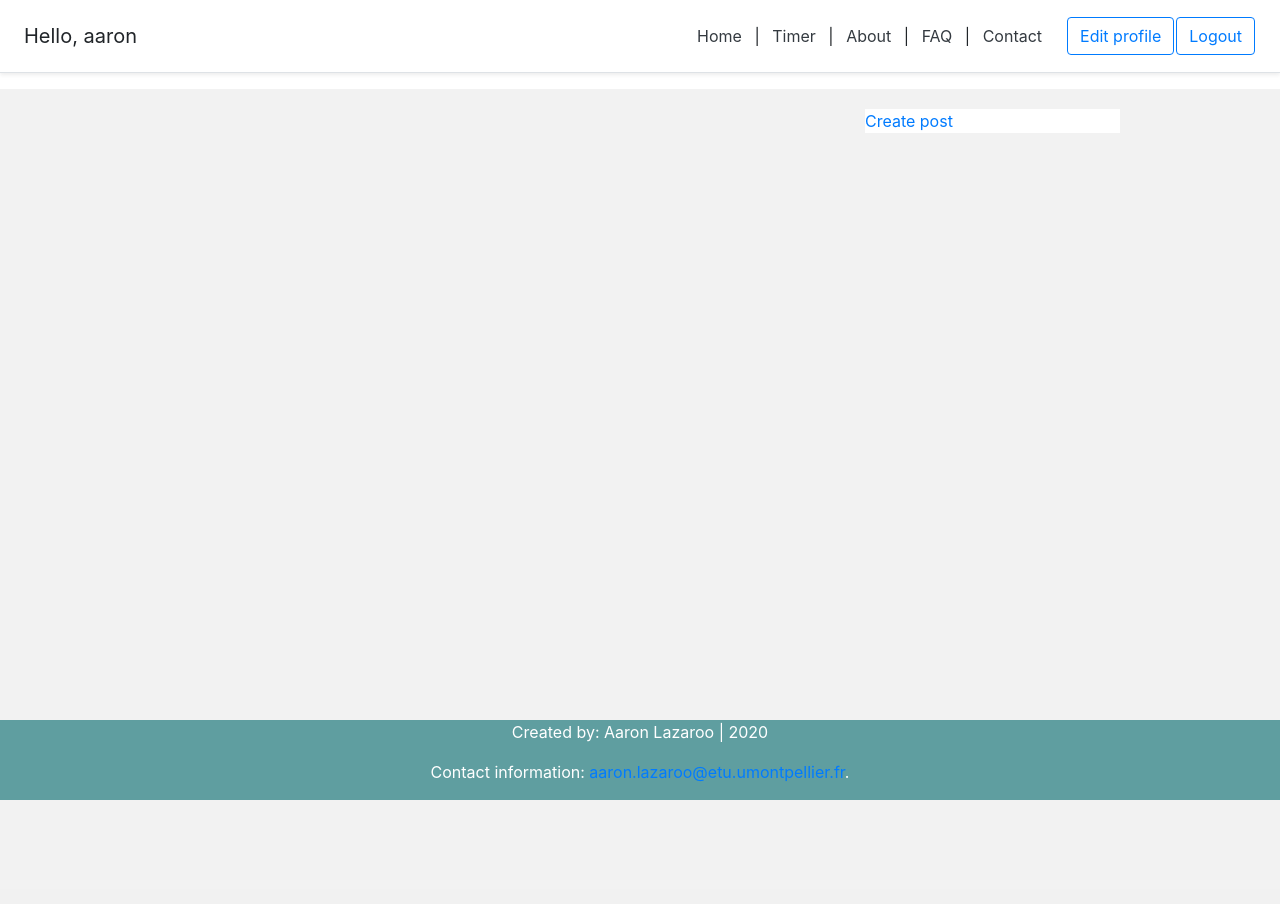
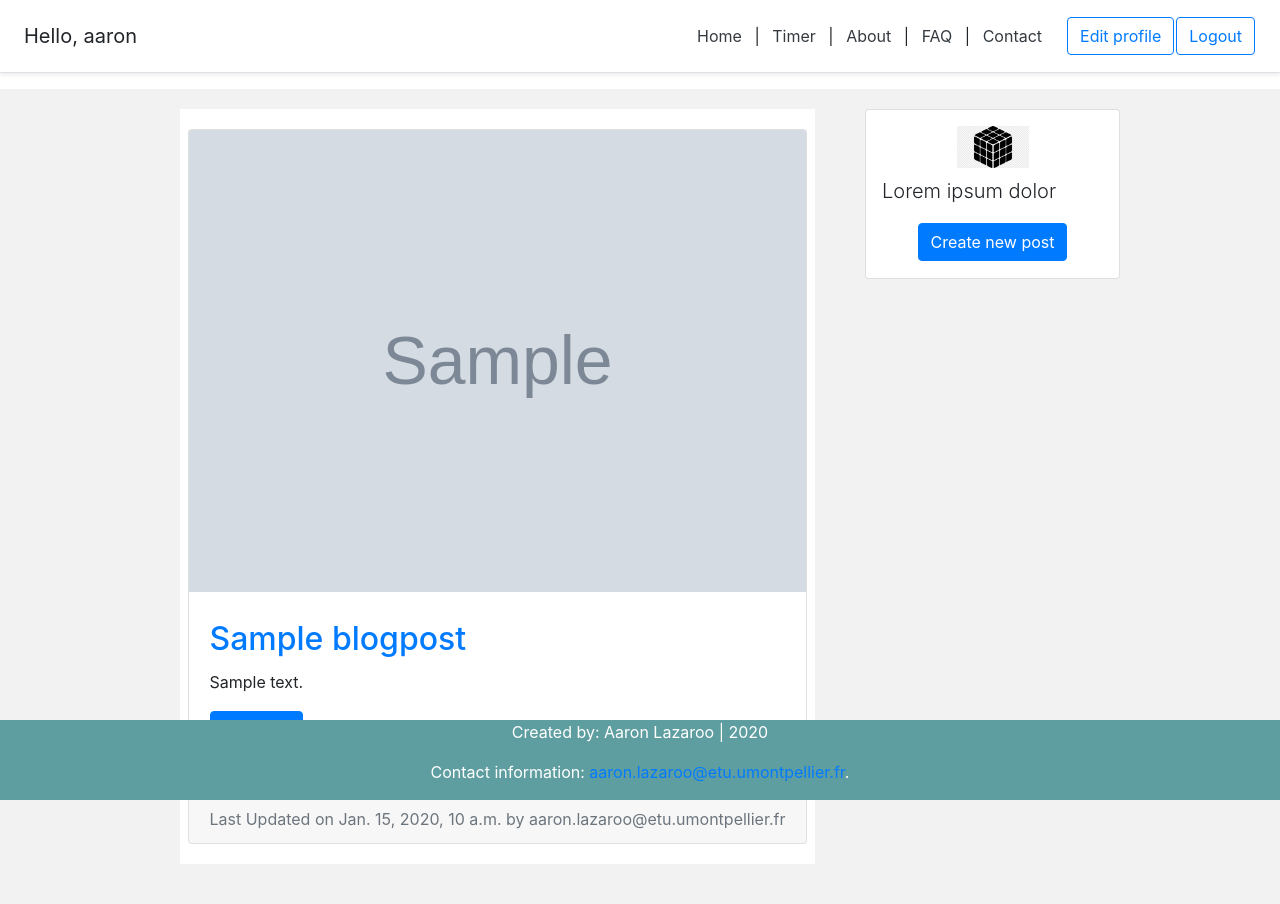
Before and after one commit to AaronLaz/ProjetWeb, a Django app: page / in a window 1280 px wide. Before the commit the page ends 800 px from the top, so only its background shows below. Run offline with Django 3.2, Linux system fonts and the light colour scheme; a user stored in the database is signed in; data comes from the database, SQL or seed files in the repository; tables that the repository leaves empty hold one stand-in row (values such as "Sample post"); grey boxes marked "Sample" are stand-in pictures; some libraries are stand-ins or nearby versions.

Commit message:
Blog feed homepage

```diff
--- a/ProjetWeb/blog/templates/blog/detail_blog.html
+++ b/ProjetWeb/blog/templates/blog/detail_blog.html
@@ -10,6 +10,10 @@
 				<div class="card-body mt-2 mb-2">
 					<h2 class="card-title">{{blog_post.title</h2>
 					<p class="card-text">{{blog_post.bod|safe}}</p> <!-- safe enables rendering of html in blog content body -->
+
+					{% if blog_post.author == request.user %}
+						<a class="btn btn-primary" href="{% url 'blog:edit' blog_post.slug %}">Edit Post</a>
+					{% endif %}
 				</div>
 				<div class="card-footer text-muted">
 					Last updated: {{blog_post.date_update}} by {{blog_post.author}}
--- /dev/null
+++ b/ProjetWeb/blog/templates/blog/snippets/blog_post_snippet.html
@@ -0,0 +1,27 @@
+<div class="container">
+	<div class="row">
+
+		<!-- Blog Post -->
+		<div class="card m-auto">
+			<a href="{% url 'blog:detail' post.slug %}">
+				<img class="card-img-top" src="{{blog_post.image.url}}">
+			</a>
+
+			<div class="card-body mt-2 mb-2">
+				<a href="{% url 'blog:detail' post.slug %}">
+					<h2 class="card-title">{{blog_post.title}}</h2>
+				</a>
+				<!-- Safe, users can include html tags, etc, vulnerable to security risks -->
+				<p class="card-text">{{blog_post.body|safe|truncatechars:300}}</p>
+				<p>
+				{% if blog_post.author == request.user %}
+					<a href="{% url 'blog:edit' blog_post.slug %}" class="btn btn-primary">Edit Post</a>
+				{% endif %}
+				</p>
+			</div>
+			<div class="card-footer text-muted">
+			  Last Updated on {{blog_post.date_updated}} by {{blog_post.author}}
+			</div>
+		</div>
+	</div>
+</div>
--- a/ProjetWeb/blog/urls.py
+++ b/ProjetWeb/blog/urls.py
@@ -2,6 +2,7 @@ from django.urls import path
 from blog.views import(
 		create_blog_view,
 		detail_blog_view,
+		edit_blog_view,
 	)
 
 app_name= 'blog'
@@ -9,4 +10,5 @@ app_name= 'blog'
 urlpatterns = [
 	path('create',create_blog_view, name="create"),
 	path('<slug>/',detail_blog_view, name="detail"),
+	path('<slug>/edit',edit_blog_view, name="edit"),
 ]
--- a/ProjetWeb/myapp/templates/homepage.html
+++ b/ProjetWeb/myapp/templates/homepage.html
@@ -1,31 +1,48 @@
 {% extends 'index.html' %}
-
+{% load static %}
 {% block content %}
 
 <div class="container">
 	<div class="row">
-		<!-- Create new post bar -->
-		<div class="create-post-bar d-lg-none col-lg-7 offset-lg-1">
-			<a href="{% url 'blog:create' %}">Create Post</a> <!-- urls > blog > create -->
+
+		<!-- blog feed -->
+		<div class="left-column col-lg-7 offset-lg-1">
+
+			<!-- Top 'create post' bar -->
+			<!-- If screen size is large, div not displayed -->
+			<div class="d-lg-none mb-3">
+				<div class="card m-auto d-flex flex-column p-3">
+					<img class="img-fluid d-block m-auto pb-2" src="{% static 'cube_logo.png' %}" width="72" height="72">
+					<p class="lead">Lorem ipsum dolor</p>
+					<p class="m-auto"><a class="btn btn-primary" href="{% url 'blog:create' %}">Create new post</a></p>
+				</div>
+			</div>
+			<!-- END Top 'create post' bar -->
+
+			<!-- Blog posts-->
+			{% for post in blog_posts %}
+				<div class="blog-post-container">
+					{% include 'blog/snippets/blog_post_snippet.html' with blog_post=post %}
+				</div>
+			{% endfor %}
+			<!-- END Blog posts-->
 		</div>
-		<!-- END Create new post bar -->
+		<!-- END blog feed -->
 
-		<!-- Blog feed -->
-		<div class="left-column col-lg-7 offset-lg-1">
-			<div class="blog-post-container">
 
+		<!-- Right 'create post' column  -->
+		<!-- If screen is small, div not displayed -->
+		<div class="right-column col-lg-3 d-lg-flex d-none flex-column">
+
+			<div class="card create-post-bar d-flex flex-column p-3">
+				<img class="img-fluid d-block m-auto pb-2" src="{% static 'cube_logo.png' %}" width="72" height="72">
+				<p class="lead">Lorem ipsum dolor</p>
+				<p class="m-auto"><a class="btn btn-primary" href="{% url 'blog:create' %}">Create new post</a></p>
 			</div>
+
 		</div>
-		<!-- END Blog feed -->
+		<!-- END Right 'create post' column  -->
 
-		<!-- Create new post -->
-		<div class="right-column col-lg-3 d-lg-flex d-none flex-column">
-			<div class="create-post-bar">
-				<a href="{% url 'blog:create' %}">Create post</a>
-			</div>
-		</div>
-		<!-- END Create new post -->
 	</div>
-</div>
 
 {% endblock content %}
--- a/ProjetWeb/myapp/views.py
+++ b/ProjetWeb/myapp/views.py
@@ -6,6 +6,8 @@ from django.core.exceptions import PermissionDenied
 from django.core.paginator import Paginator, EmptyPage
 from myapp.models import *
 from account.models import Account
+from blog.models import BlogPost
+from operator import attrgetter
 
 # Create your views here.
 
@@ -14,8 +16,10 @@ def index(request):
 
 def homepage(request):
 	context = {}
-	accounts = Account.objects.all()
-	context['accounts'] = accounts
+	# Sort all blog posts by latest date
+	blog_posts = sorted(BlogPost.objects.all(), key=attrgetter('date_updated'),reverse=True)
+	context['blog_posts'] = blog_posts
+
 	return render(request,'homepage.html',context)
 
 def timer(request):
```
Also changed, not shown: ProjetWeb/blog/forms.py (+19 -0 lines), ProjetWeb/blog/templates/blog/edit_blog.html (added, +77 -0 lines), ProjetWeb/blog/views.py (+28 -1 lines), ProjetWeb/myapp/static/styles.css (+38 -0 lines).
